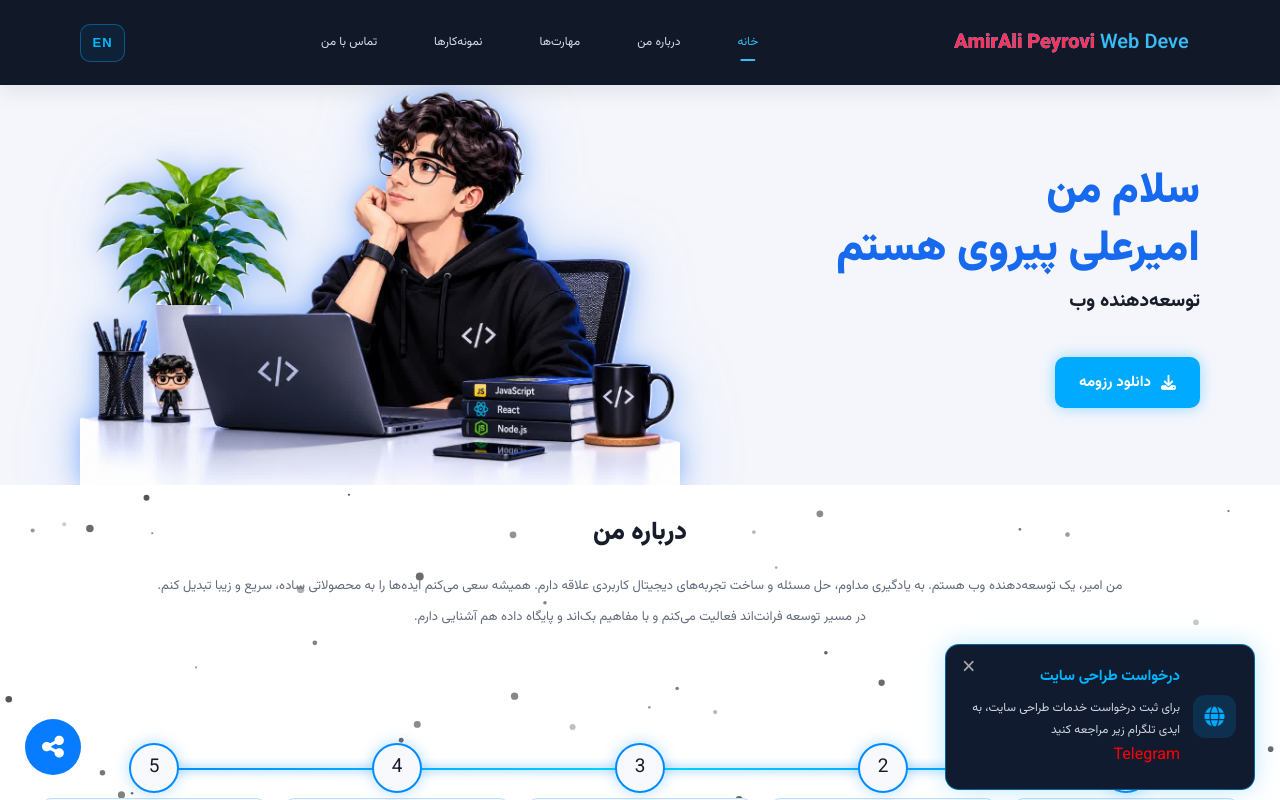
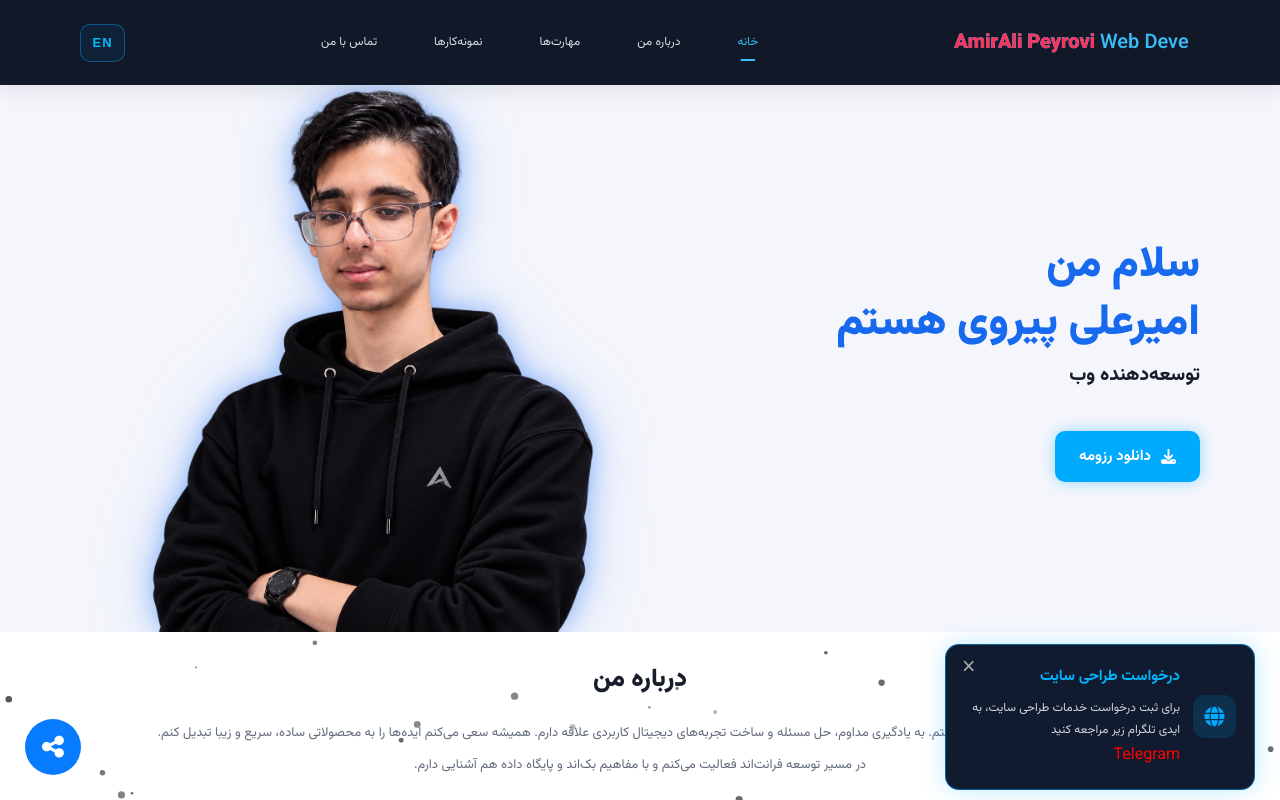
Before and after one commit to AmirAliPyrovi/My-Rezome, a plain HTML site: page index2.html in a window 1280 px wide. Shown: the top 800 px of the page. Drawn offline with Linux system fonts and the light colour scheme.

Commit message:
Update index2.html

```diff
--- a/index2.html
+++ b/index2.html
@@ -118,8 +118,8 @@
             </div>
             <img
             alt="my-img"
-            src="photo_2026-1e1-12_01-04-07.png"
-            style="width: 600px;"
+            src="Calm Young Man in Black Hoodie.png"
+            style="width: 500px;"
                 class="logo1"/>
         </div>
     </section>
```
